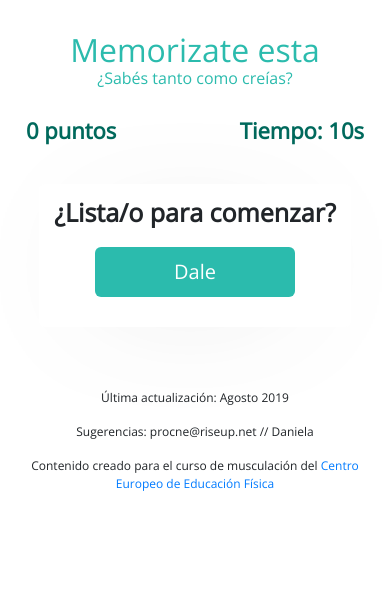
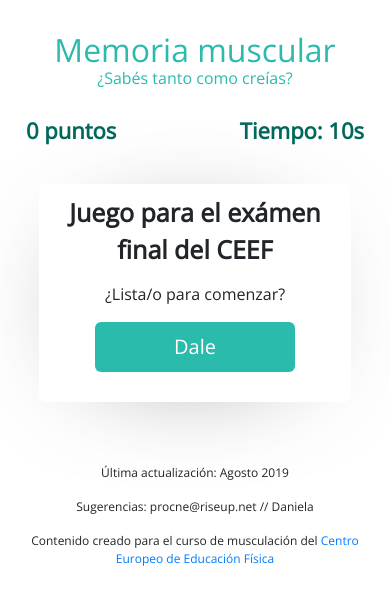
Before and after one commit to ProcneDC/ceef, a plain HTML site: page index.html in a window 390 px wide. Drawn offline with nearby package versions, Linux system fonts and the light colour scheme.

Commit message:
Change title

```diff
--- a/index.html
+++ b/index.html
@@ -13,7 +13,7 @@
     <div class="container-fluid cuerpo">
       <header>
         <div class="title">
-          <h1>Memorizate esta</h1>
+          <h1>Memoria muscular</h1>
           <h2>¿Sabés tanto como creías?</h2>
         </div>
         <div class="countdown"><span class="time_left">12s</span></div>
@@ -21,7 +21,8 @@
       </header>
       <div class="start">
         <div class="card">
-          <p>¿Lista/o para comenzar?</p>
+          <p>Juego para el exámen final del CEEF</p>
+          <h4 class="ready">¿Lista/o para comenzar?</h4>
           <button class="start">Dale</button>
         </div>
       </div>
--- a/quizzer.css
+++ b/quizzer.css
@@ -162,6 +162,11 @@ div.start .card p, .question.card span.question {
   background-color: #2BBBAD;
 }
 
+.ready{
+  font-size: 1rem;
+  font-weight: normal;
+}
+
 @media (max-width:425px) {
   header h1 {
     font-size: 2em !important;
@@ -217,6 +222,14 @@ div.start .card p, .question.card span.question {
     font-size: 30px;
   }
 
+  .card.question .options>li label {
+    color: #00695c;
+  }
+
+  .play_again, button.start {
+      margin: 10px auto 20px auto;
+  }
+
 }
 
 @media (max-width:320px) {
@@ -224,4 +237,12 @@ div.start .card p, .question.card span.question {
     font-size: 18px;
   }
 
+  div.start .card p{
+    font-size: 20px;
+  }
+
+  header h1 {
+    font-size: 1.7em !important;
+  }
+
 }
```
